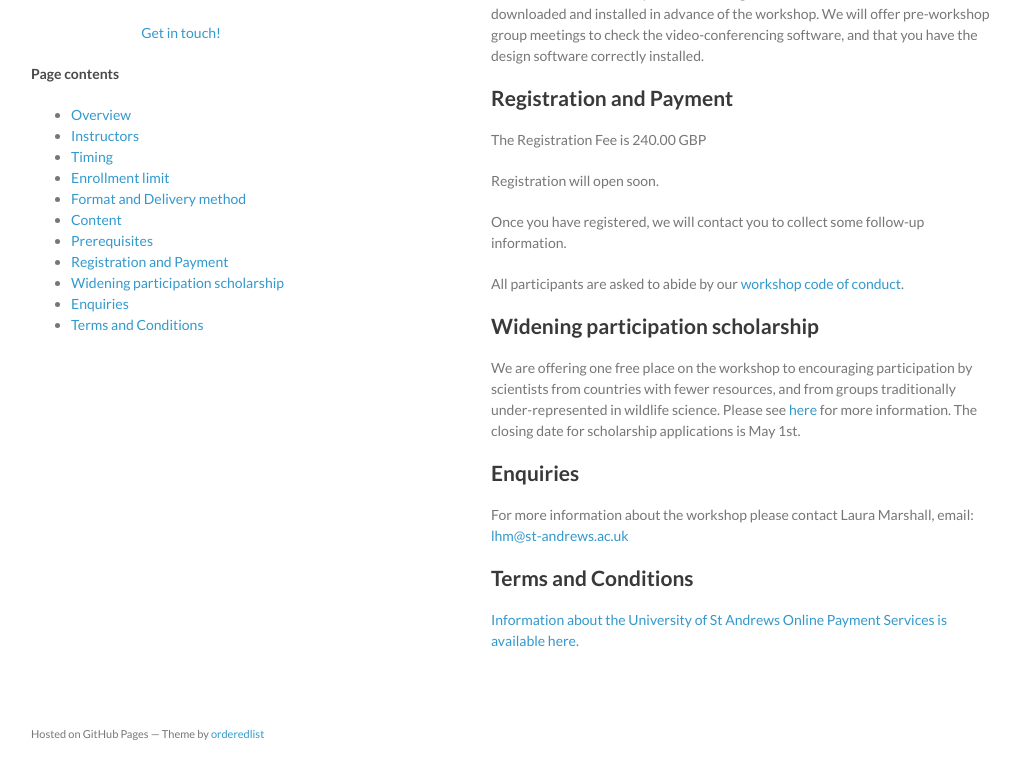
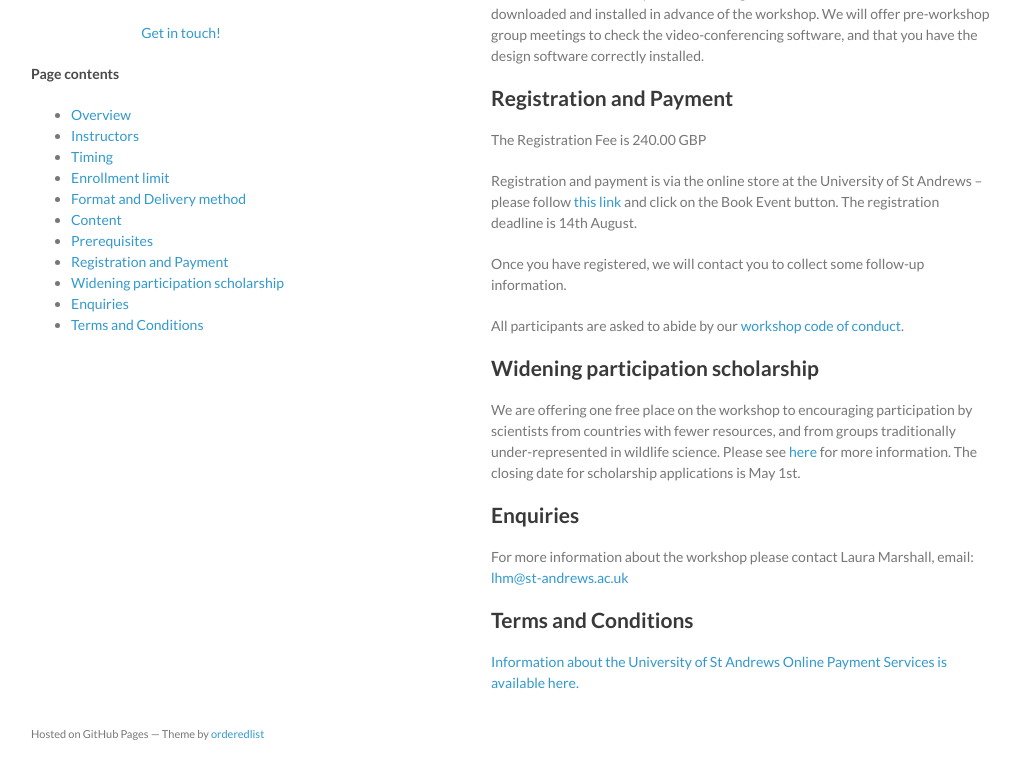
Before and after one commit to distanceworkshops/distanceworkshops.github.io, a Jekyll site: the page built from design-aug-2023.md, in a window 1280 px wide and 900 px high, scrolled down 1721 px, cut to the strip 137-900 px from the top of the window. Shown: the whole strip, without its empty margins (129-1149 px from the left). Built offline with Jekyll 4.4.1, drawn with Linux system fonts in a browser that asks for light colours.

Commit message:
Added registration link

```diff
--- a/design-aug-2023.md
+++ b/design-aug-2023.md
@@ -51,9 +51,10 @@ You should already know about distance sampling survey design, for example by ha
 
 The Registration Fee is 240.00 GBP
 
-Registration will open soon.
+<!--Registration will open soon.-->
 
-<!--Registration and payment is via the online store at the University of St Andrews -- please follow [this link](https://onlineshop.st-andrews.ac.uk/conferences-and-events/events/creem/online-workshop-practical-design-simulation-to-optimise-distance-sampling-surveys-nov-2022) and click on the Book Event button.  The registration deadline is 14th August..-->
+Registration and payment is via the online store at the University of St Andrews -- please follow [this link](https://onlineshop.st-andrews.ac.uk/conferences-and-events/events/creem/online-workshoppractical-design-and-simulation-to-optimise-distance-sampling-surveys-2831-aug-23)
+ and click on the Book Event button.  The registration deadline is 14th August.
 
 Once you have registered, we will contact you to collect some follow-up information.
 
```
